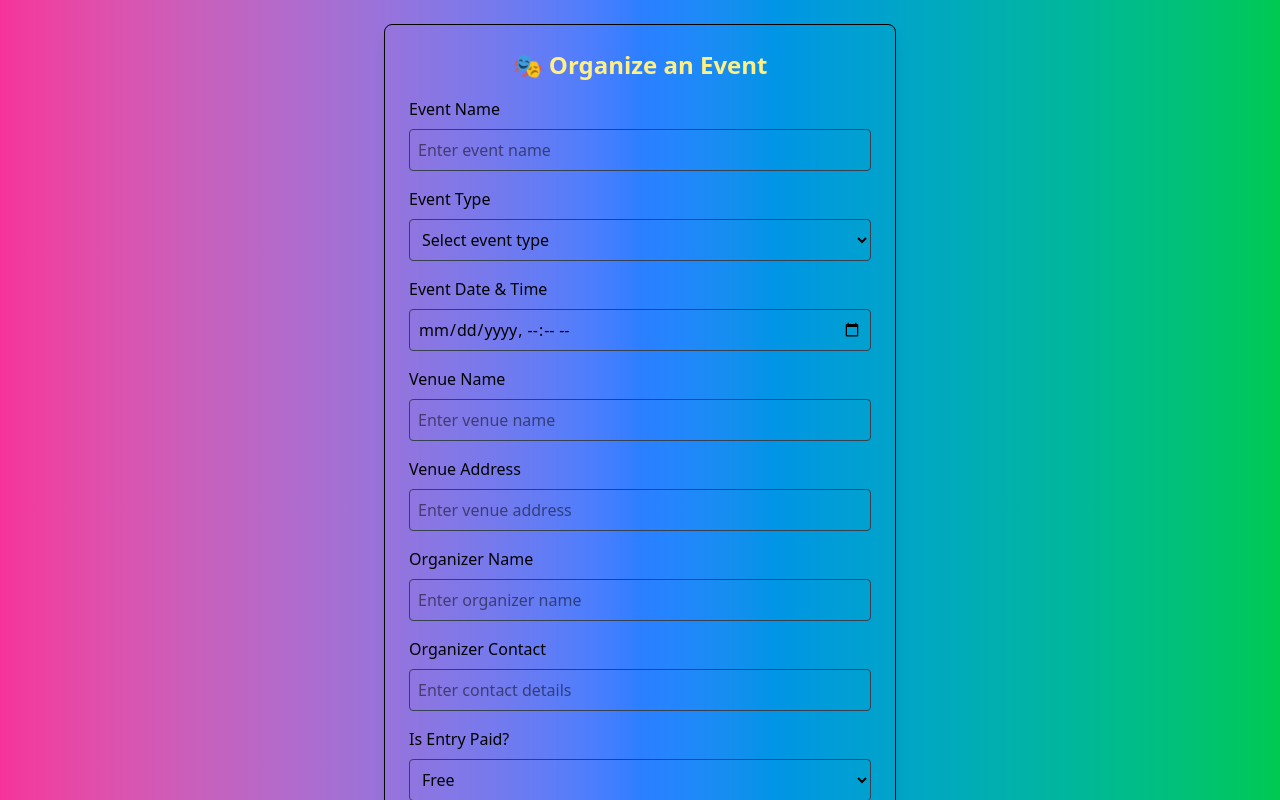
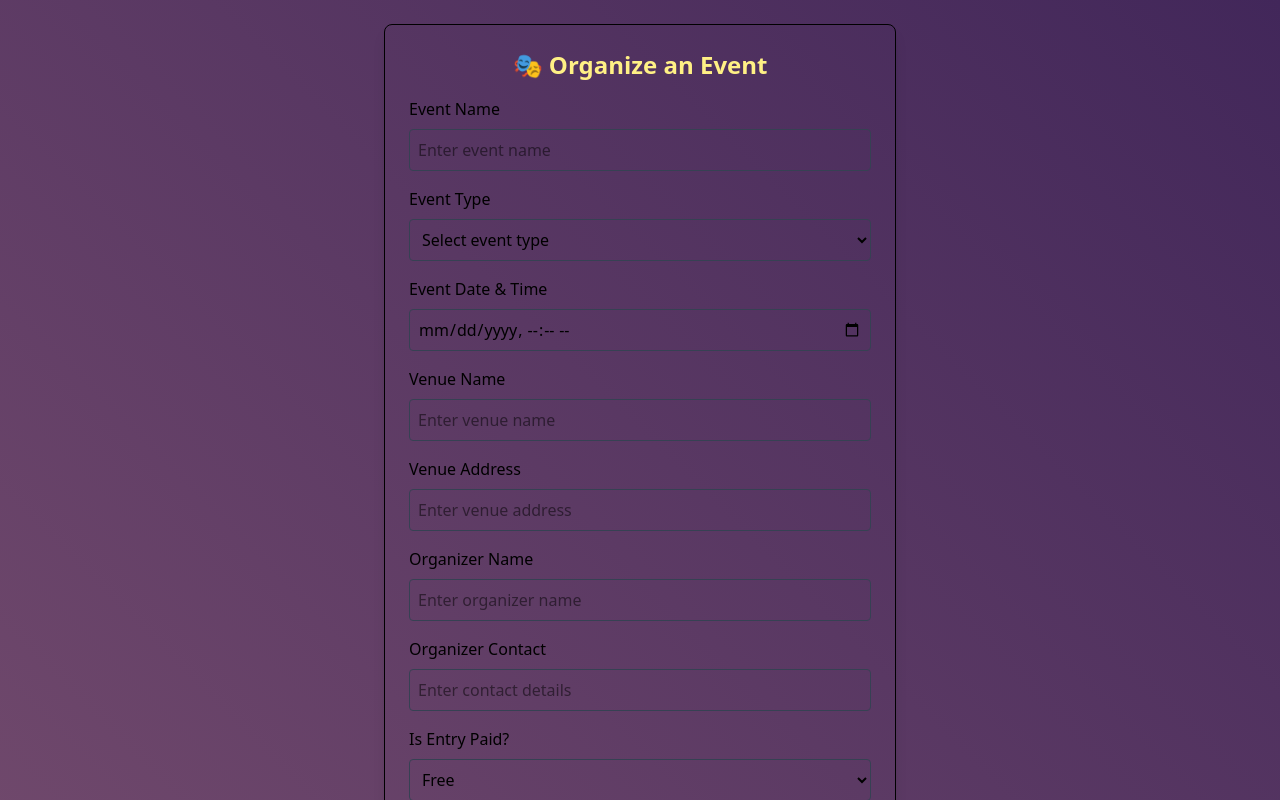
Before and after one commit to aarzoogupta/VibeRise, a React (Vite) app: page /organize-event in a window 1280 px wide. Shown: the top 800 px of the page. Built offline with nearby package versions, Linux system fonts and the light colour scheme.

Commit message:
Update OrganizeevenForm.jsx

```diff
--- a/src/Pages/OrganizeevenForm.jsx
+++ b/src/Pages/OrganizeevenForm.jsx
@@ -30,7 +30,7 @@ function OrganizeEvent() {
   };
 
   return (
-    <div className="min-h-screen bg-gradient-to-r from-pink-500 via-blue-500 to-green-500 bg-opacity-10 color-black p-6 flex justify-center items-center">
+    <div className="min-h-screen color-black p-6 flex justify-center items-center">
       <form onSubmit={handleSubmit} className="bg-white-400 text-black p-6 rounded-lg shadow-lg w-full max-w-lg border border-white-500">
         <h2 className="text-2xl font-semibold text-yellow-200 mb-4 text-center">🎭 Organize an Event</h2>
 
```
